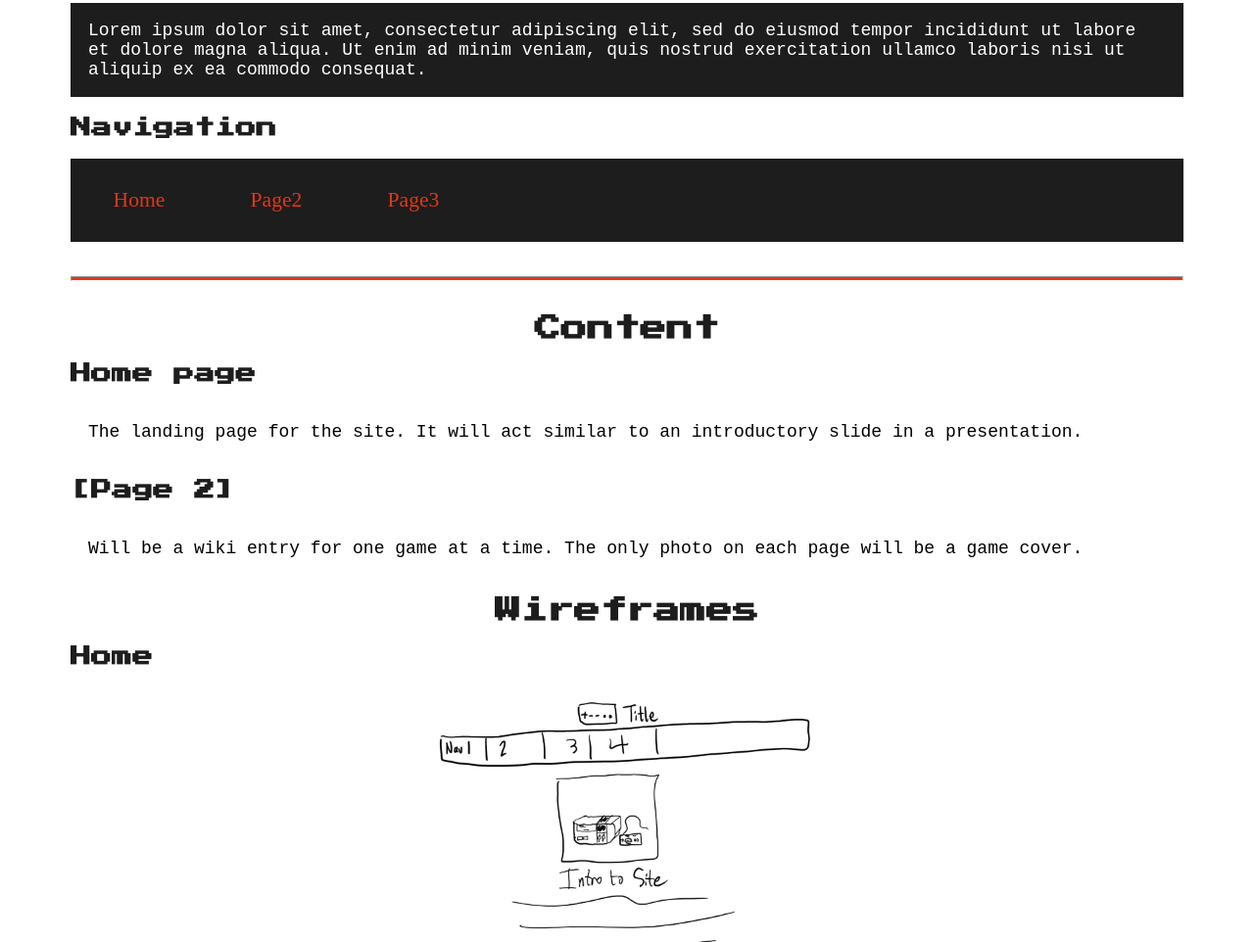
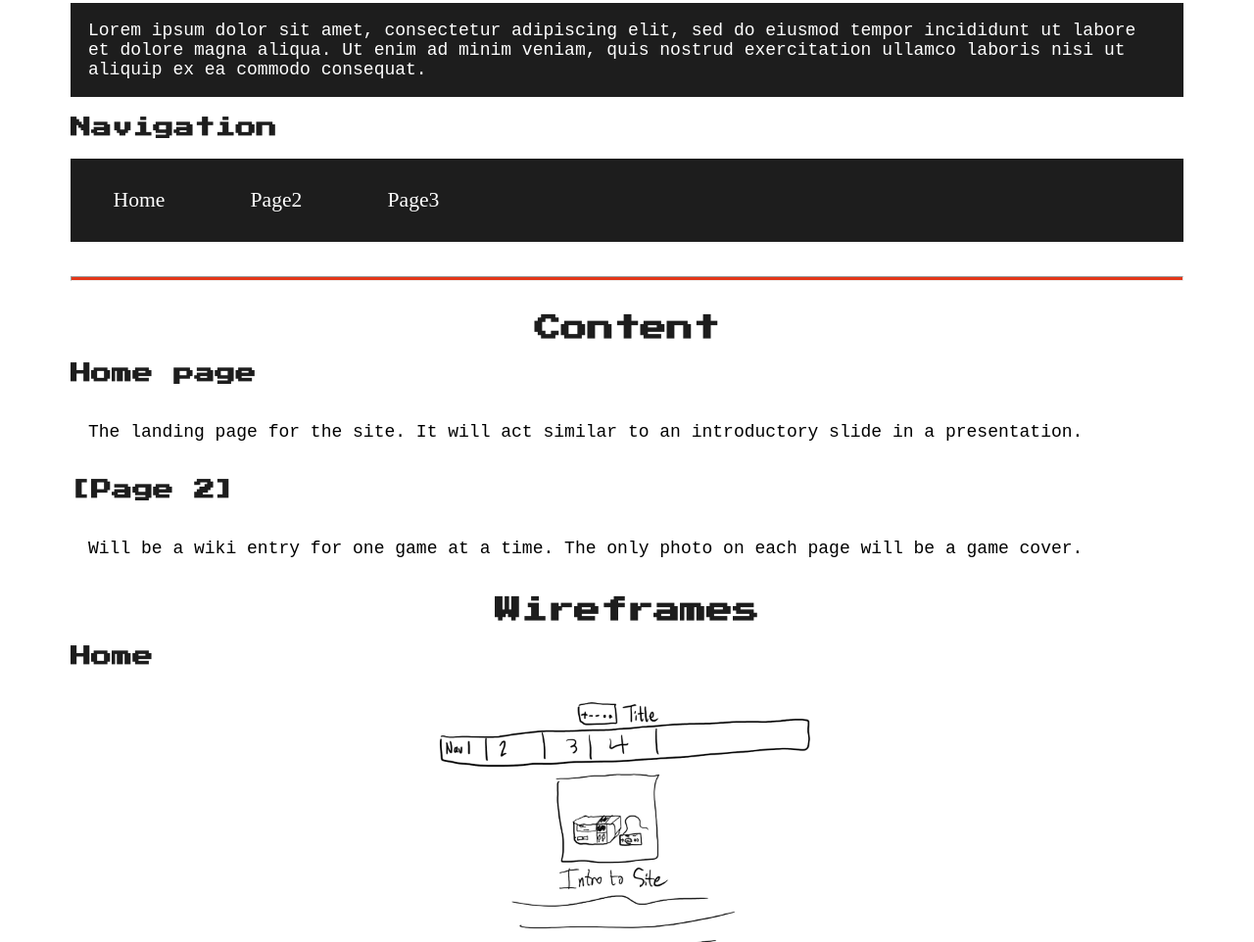
Before and after one commit to CoolGuy-McGee/wdd131, a plain HTML site: page personal-folder/site-plan.html in a window 1280 px wide. Shown: the part 1420-2382 px from the top of the page at 98% size. Drawn offline with Linux system fonts and the light colour scheme; a web font is replaced by a local one.

```diff
--- a/personal-folder/styles/site-plan.css
+++ b/personal-folder/styles/site-plan.css
@@ -1,6 +1,3 @@
-/* if you are using any Google fonts change the font names below to your fonts.
-Any spaces in your font name should be replaced with a +.
-Fonts are separated by a | */
 @font-face {
     font-family: 'Press Start 2P';
     src: url('../fonts/PressStart2P-Regular.ttf') format('truetype');
@@ -30,18 +27,14 @@
   --paragraph-font: "Space Mono", monospace;
 
   /* these colors below should be chosen from among your palette colors above */
-  --headline-color-on-white: var(
-    --primary-color
-  ); /* headlines on a white background */
+  --headline-color-on-white: var(--primary-color); /* headlines on a white background */
   --headline-color-on-color: white; /* headlines on a colored background */
-  --paragraph-color-on-white: var(
-    --primary-color
-  ); /* paragraph text on a white background */
+  --paragraph-color-on-white: var(--primary-color); /* paragraph text on a white background */
   --paragraph-color-on-color: white; /* paragraph text on a colored background */
   --paragraph-background-color: var(--primary-color);
-  --nav-link-color: var(--accent1-color);
+  --nav-link-color: var(--accent2-color);
   --nav-background-color: var(--primary-color);
-  --nav-hover-link-color: var(--accent2-color);
+  --nav-hover-link-color: var(--accent1-color);
   --nav-hover-background-color: var(--primary-color);
 }
 
```
Also changed, not shown: personal-folder/index.html (+8 -8 lines), personal-folder/images/apple-one-touch-logo.png (added), 1 other file.
